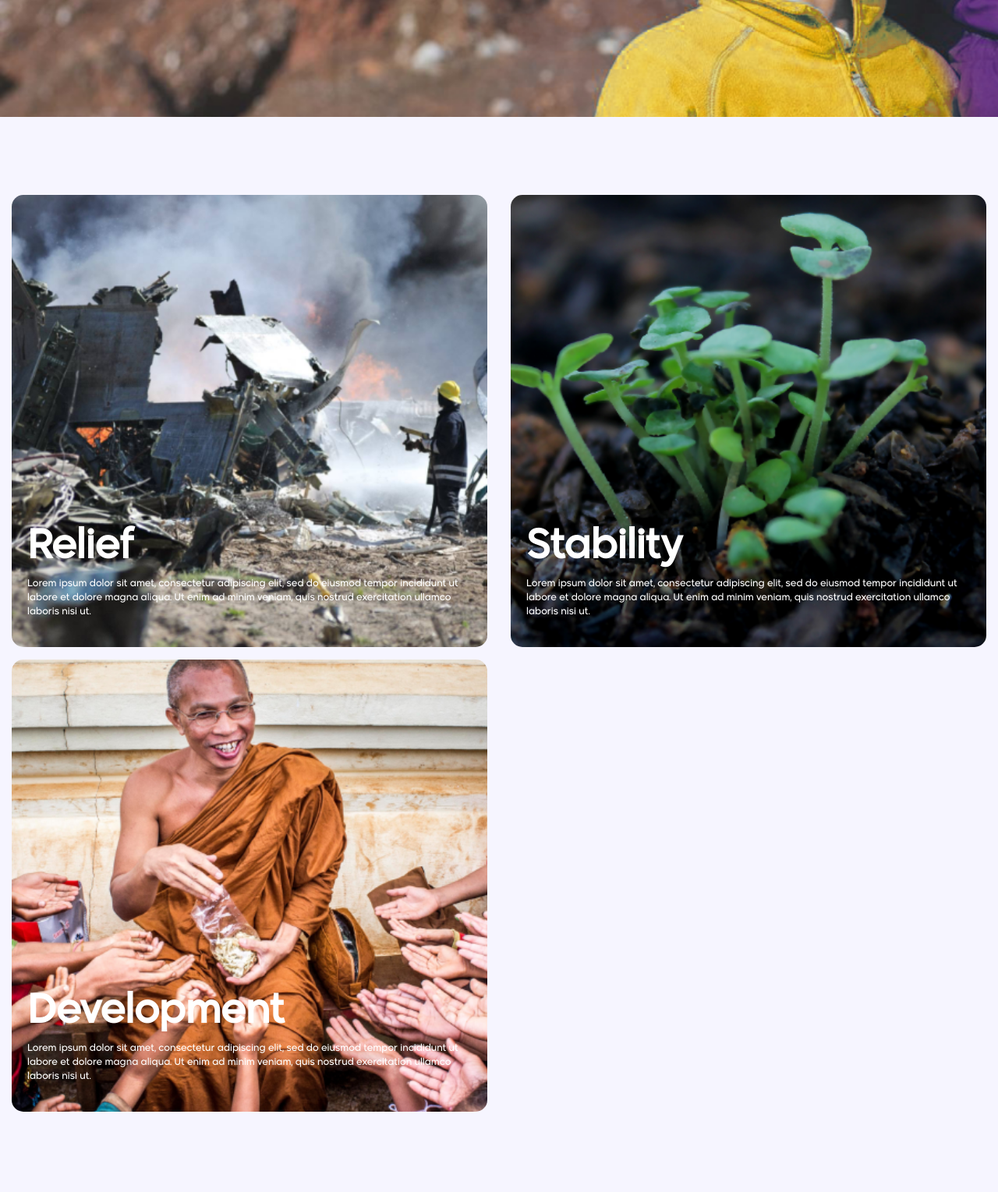
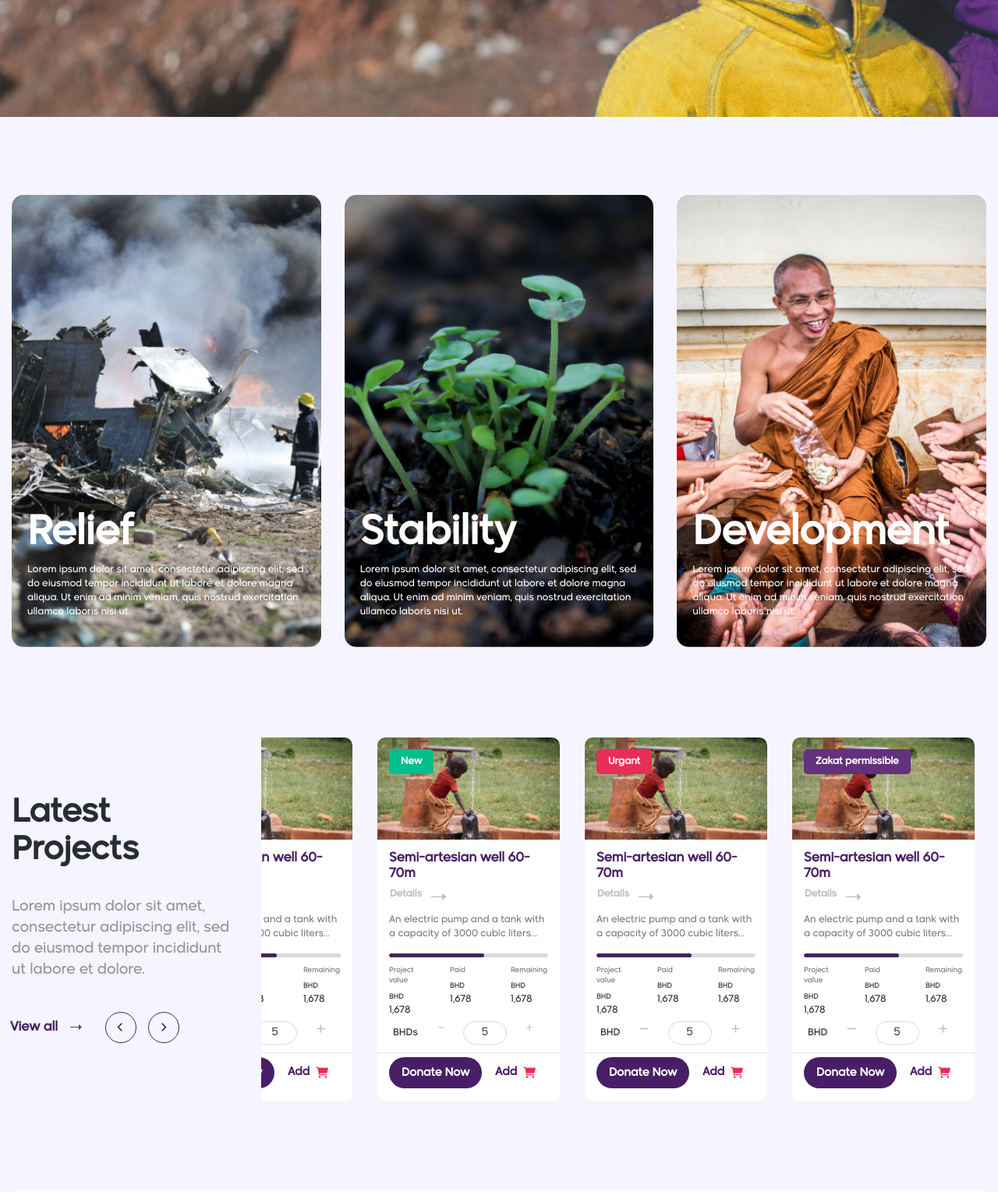
Before and after one commit to ibra4/kaaf, a PHP site: page / in a window 1280 px wide; the page is wider, and only the part inside the window is pictured. Shown: the part 2379-3908 px from the top of that part at 78% size. Run offline with PHP 8.4, Linux system fonts and the light colour scheme; some libraries are stand-ins or nearby versions.

Commit message:
Fix projects columns

```diff
--- a/index.php
+++ b/index.php
@@ -445,7 +445,7 @@
     <section id="projects" class="section-padding color-white pb-0">
         <div class="container">
             <div class="row">
-                <div class="col-lg-6 col-md-6 mb-3">
+                <div class="col-lg-4 col-md-6 mb-3">
                     <div class="project-teaser" style="background-image: url('./images/project1.png');">
                         <div class="teaser-text">
                             <h2>Relief</h2>
@@ -457,7 +457,7 @@
                         </div>
                     </div>
                 </div>
-                <div class="col-lg-6 col-md-6 mb-3">
+                <div class="col-lg-4 col-md-6 mb-3">
                     <div class="project-teaser" style="background-image: url('./images/project2.png');">
                         <div class="teaser-text">
                             <h2>Stability</h2>
@@ -469,7 +469,7 @@
                         </div>
                     </div>
                 </div>
-                <div class="col-lg-6 col-md-6 mb-3">
+                <div class="col-lg-4 col-md-6 mb-3">
                     <div class="project-teaser" style="background-image: url('./images/project3.png');">
                         <div class="teaser-text">
                             <h2>Development</h2>
```
